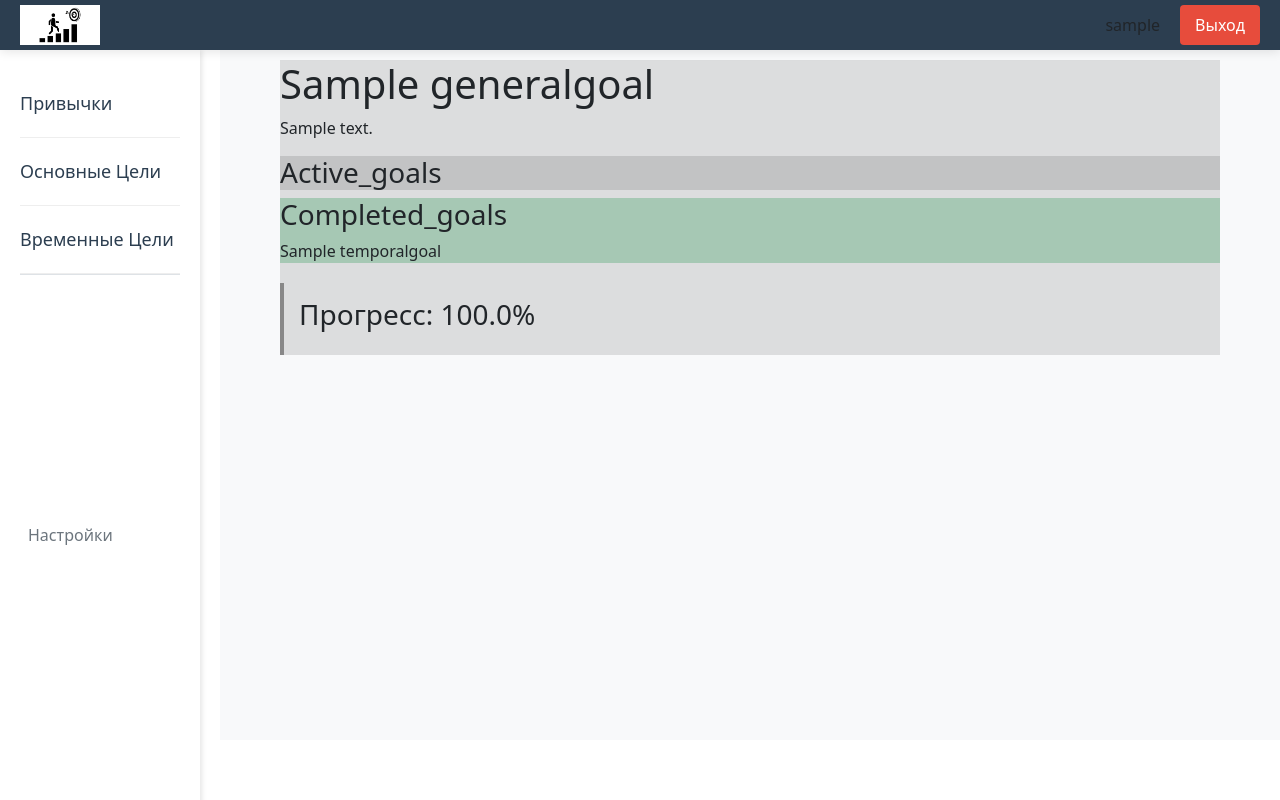
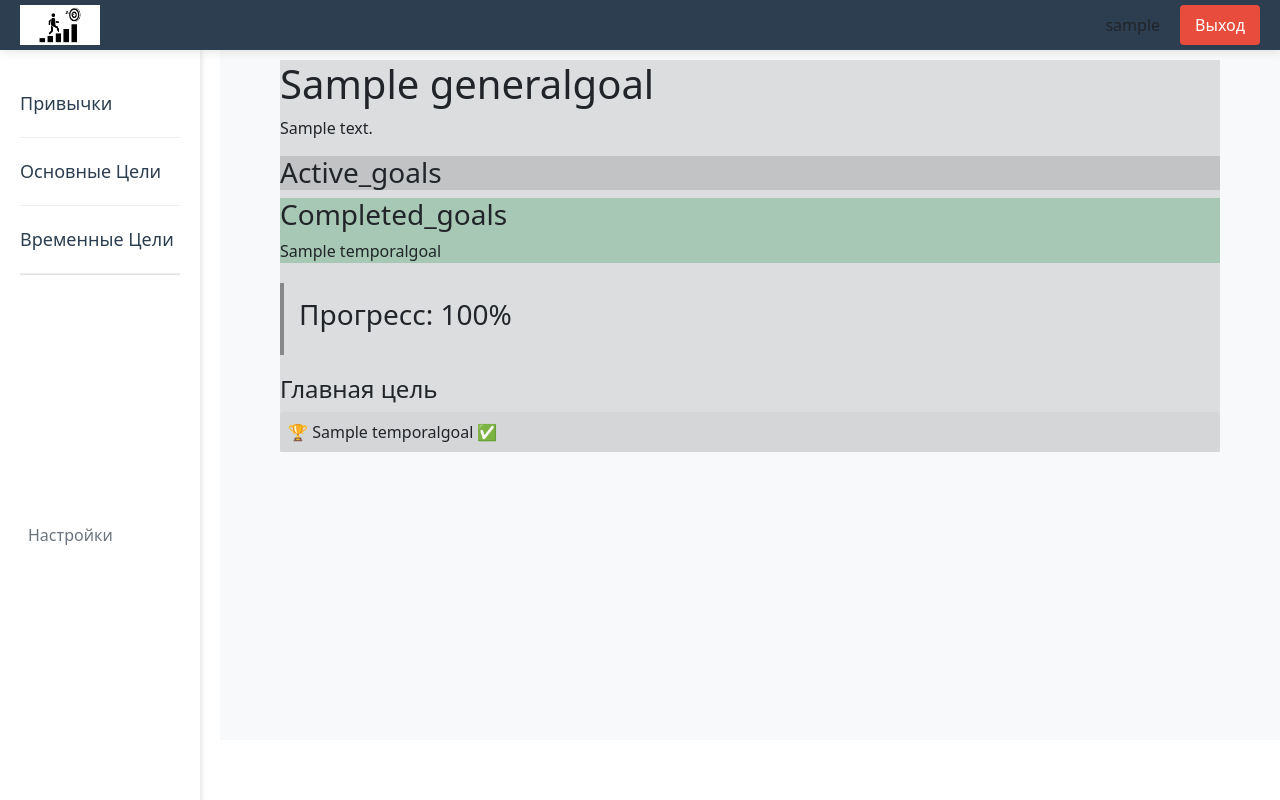
Before and after one commit to skyland228/Tracker-of-goals-habits, a Django app: page /general_goal/1/detail/ in a window 1280 px wide. Run offline with Django 5.2, Linux system fonts and the light colour scheme; a user stored in the database is signed in; tables that the repository leaves empty hold one stand-in row (values such as "Sample post").

Commit message:
Добавил главную подцель для цели. И сделал, что ее выполнение дает бонус к прогрессу

```diff
--- a/tracker/basic/models.py
+++ b/tracker/basic/models.py
@@ -45,6 +45,8 @@ class GeneralGoal(models.Model):
         get_user_model(), on_delete=models.SET_NULL,
         related_name='general_goals', null=True, verbose_name='Пользователь', )
     is_completed = models.BooleanField(default=False)  # Добавляем поле is_completed
+    main_goal = models.OneToOneField('TemporalGoal',on_delete=models.SET_NULL, null = True, blank=True,
+                                     related_name='is_main_for', verbose_name='Главная подцель')
     theme = models.ForeignKey(Theme, on_delete=models.SET_NULL, null=True, blank=True)
     objects = models.Manager()
 
--- a/tracker/basic/service/goal_service.py
+++ b/tracker/basic/service/goal_service.py
@@ -18,5 +18,12 @@ class GoalService:
     @staticmethod
     def progress_of_goal(goal):
         total = goal.temporal_goal.count()
+        if total == 0:
+            return 0
         completed_goals = goal.completed_goals().count()
-        return (completed_goals / total) * 100 if total else 0
+        base_progress = int((completed_goals / total) * 100)
+        if goal.main_goal and goal.main_goal.is_completed:
+            main_goal_bonus = 20
+            return min(100, base_progress + main_goal_bonus) # костыль, чтобы не выйти за 100
+            # в дальнейшем придумаю как более грамотно в 100 укладывать все
+        return base_progress
--- a/tracker/basic/templates/basic/general_goal/general_goal.html
+++ b/tracker/basic/templates/basic/general_goal/general_goal.html
@@ -17,8 +17,22 @@
                 <p>{{ completed_goal.name }}</p>
             {% endfor %}
         </div>
+        {% if progress %}
         <div style="margin: 20px 0; padding: 15px; border-left: 4px solid {{ goal.theme.color }};">
             <h3>Прогресс: {{ progress }}%</h3>
         </div>
+        {% endif %}
+        {% if goal.main_goal %}
+            <h4>Главная цель</h4>
+            <p style="background: {{ goal.theme.color }}15; padding: 8px; border-radius: 4px;">
+                🏆 {{ goal.main_goal.name }}
+
+            {% if goal.main_goal.is_completed %}
+                ✅
+            {% else %}
+                ❌
+            </p>
+            {% endif %}
+        {% endif %}
     </div>
 {% endblock %}
--- a/tracker/basic/views.py
+++ b/tracker/basic/views.py
@@ -143,7 +143,7 @@ class GeneralGoalUpdate(LoginRequiredMixin, UpdateView):
     model = GeneralGoal
     template_name = 'basic/general_goal/add_general_goal.html'
     success_url = reverse_lazy('general_goals')
-    fields = ['name','description','theme']
+    fields = ['name','description','main_goal','theme']
 
 class GeneralGoalDetail(LoginRequiredMixin, DetailView,UserObjectsMixin):
     model = GeneralGoal
```
